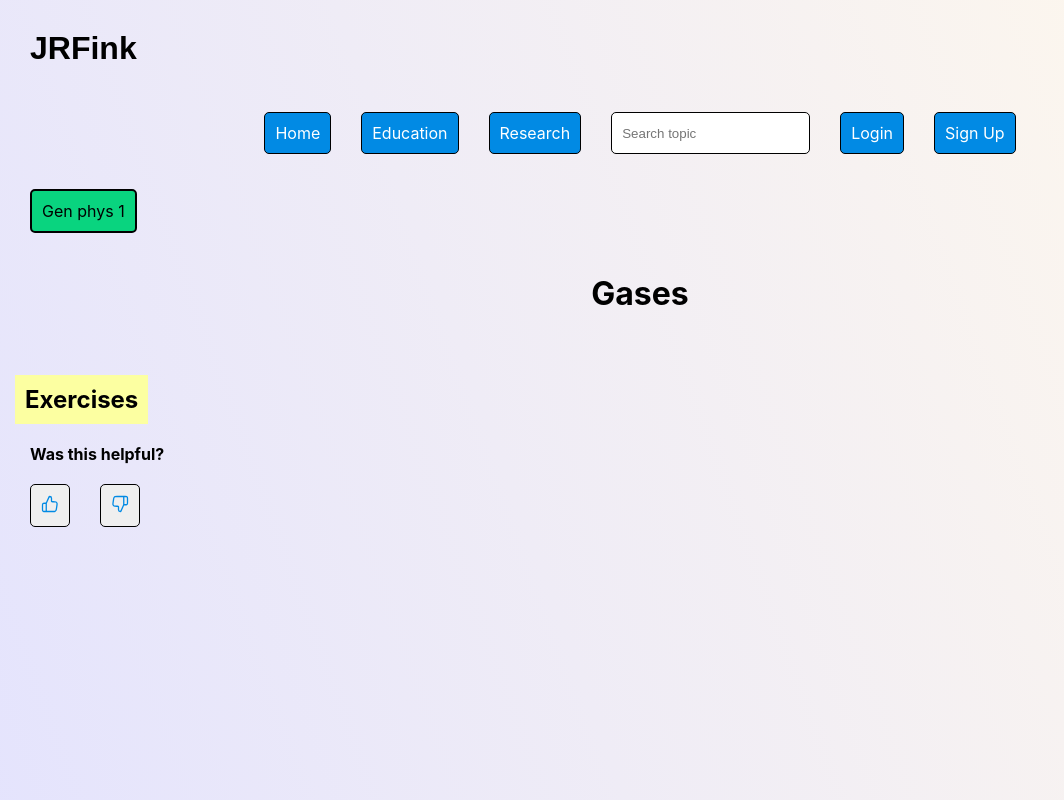
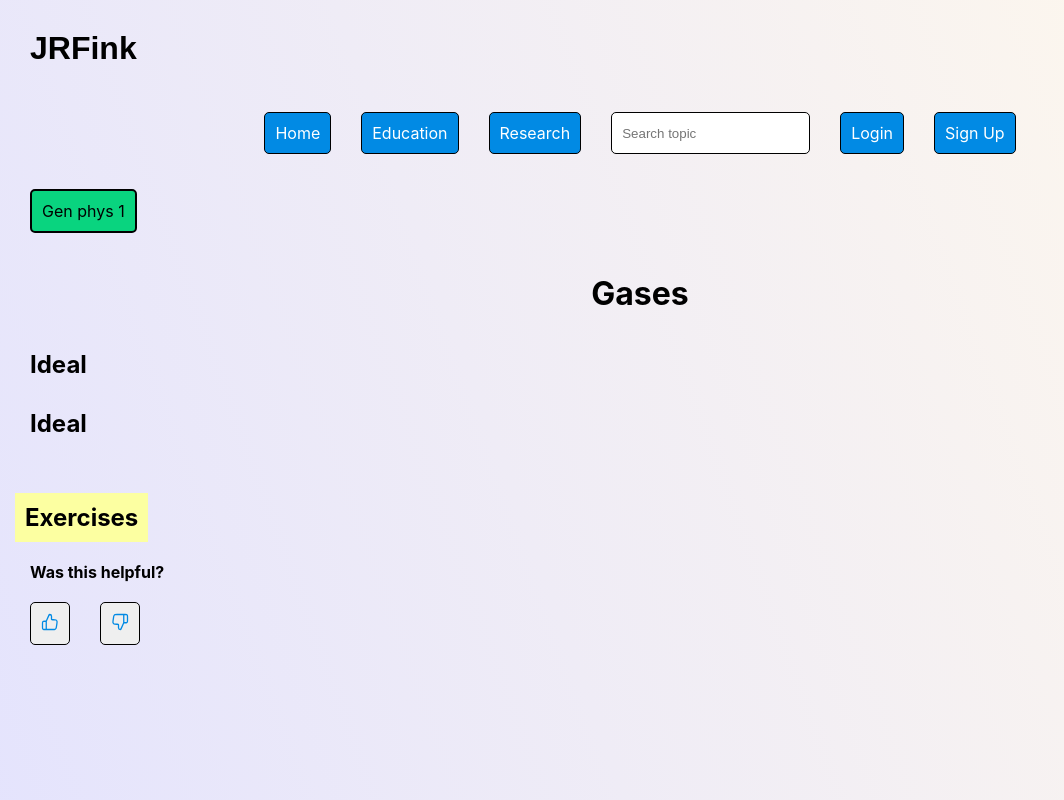
Before and after one commit to JRFink/jrfphyspagesnew, a Next.js app: page /education/gp1/kin in a window 1280 px wide. Shown: the top 800 px of the page, without its empty margins (0-1064 px from the left). Built offline with nearby package versions, Linux system fonts and the light colour scheme.

Commit message:
Update index.tsx

```diff
--- a/pages/education/gp1/kin/index.tsx
+++ b/pages/education/gp1/kin/index.tsx
@@ -11,6 +11,12 @@ const Kin = () => {
             <h1 className={style.centerText}>
                 Gases
             </h1>
+            <h2>
+                Ideal
+            </h2>
+       <h2>
+                Ideal
+            </h2>
 
             {/* avogadros number
             ideal gases
```
